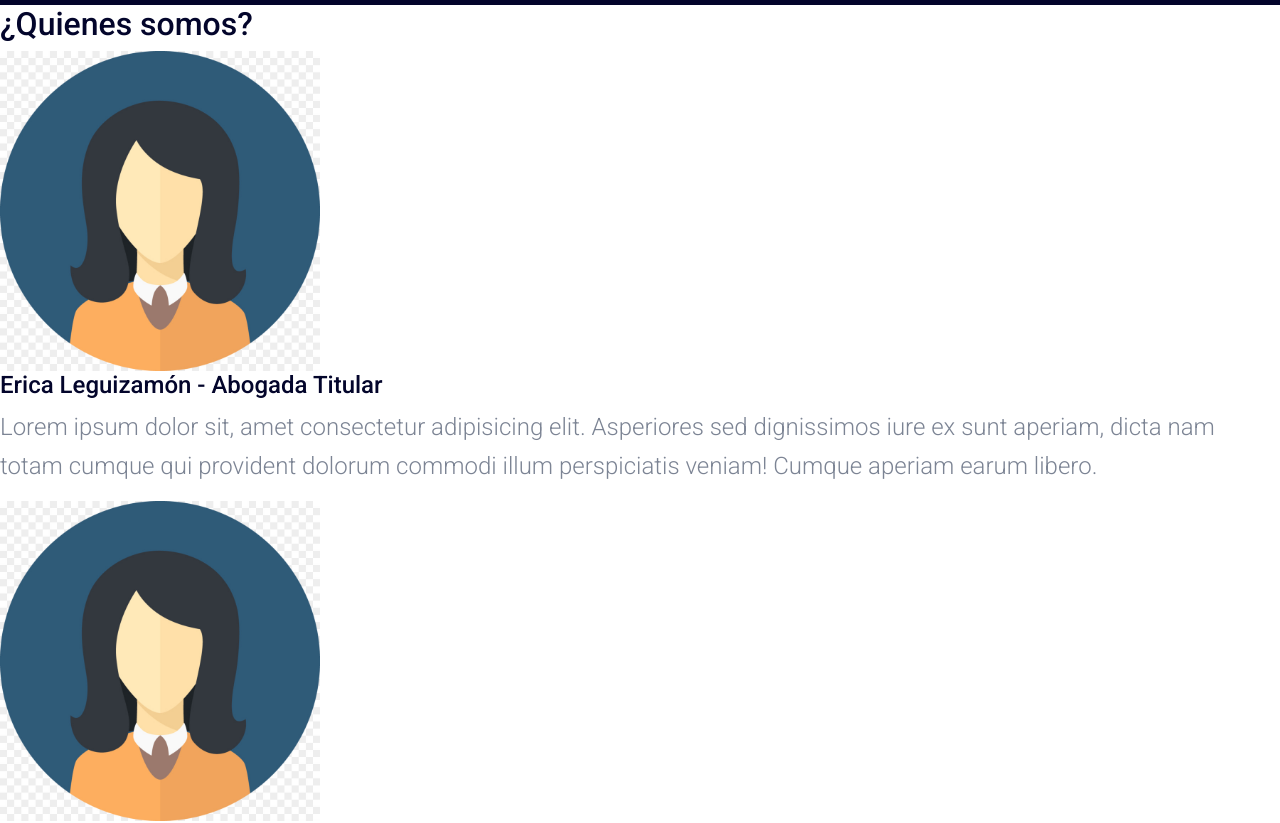
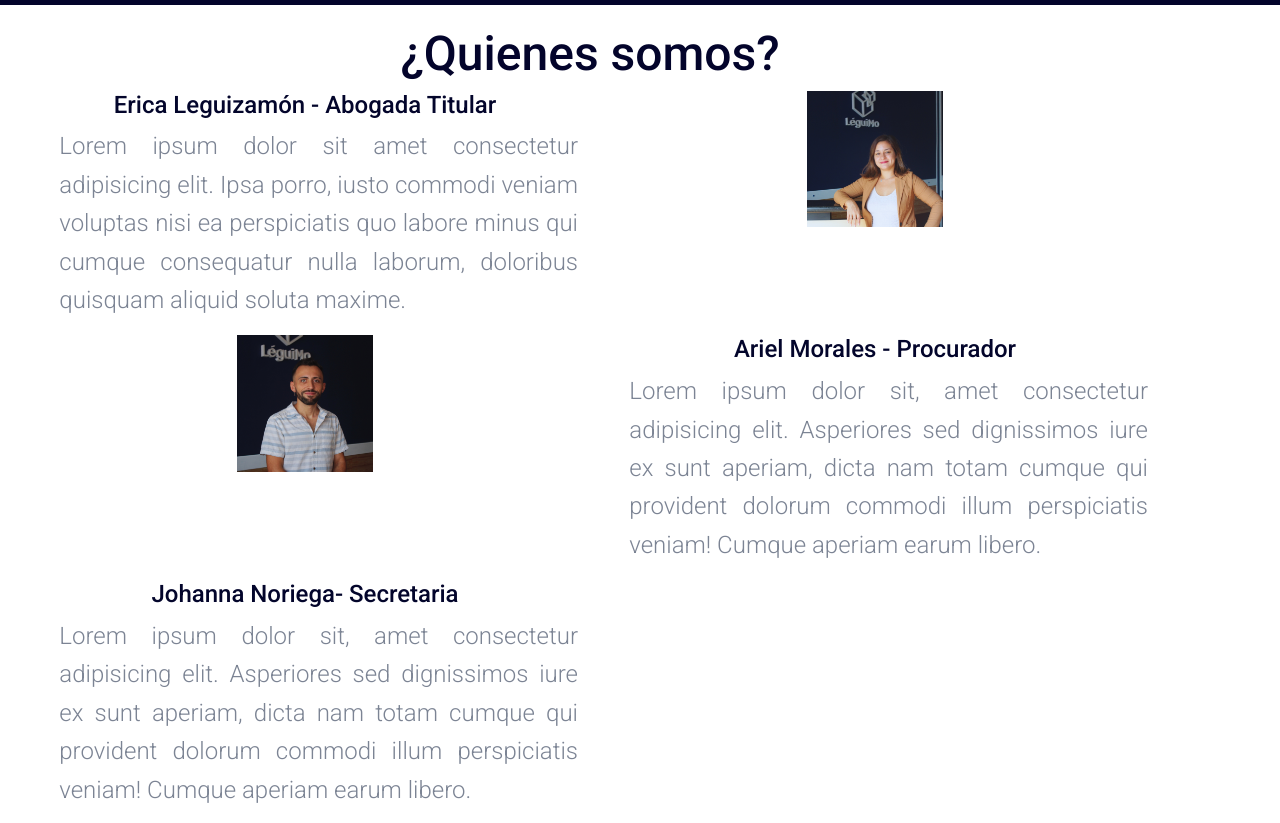
Before and after one commit to Leguimo/Preentrega2-Leguizamon, a plain HTML site: page asset/pages/nosotros.html in a window 1280 px wide. Shown: the part 146-969 px from the top of the page. Drawn offline with nearby package versions, Linux system fonts and the light colour scheme.

Commit message:
agrego fotos

```diff
--- a/asset/pages/nosotros.html
+++ b/asset/pages/nosotros.html
@@ -1,5 +1,6 @@
 <!DOCTYPE html>
 <html lang="en">
+
 <head>
     <meta charset="UTF-8">
     <meta http-equiv="X-UA-Compatible" content="IE=edge">
@@ -8,10 +9,11 @@
     <title>Nosotros - Léguimo</title>
     <!--enlace a BT-->
     <link href="https://cdn.jsdelivr.net/npm/bootstrap@5.2.3/dist/css/bootstrap.min.css" rel="stylesheet"
-    integrity="sha384-rbsA2VBKQhggwzxH7pPCaAqO46MgnOM80zW1RWuH61DGLwZJEdK2Kadq2F9CUG65" crossorigin="anonymous">
+        integrity="sha384-rbsA2VBKQhggwzxH7pPCaAqO46MgnOM80zW1RWuH61DGLwZJEdK2Kadq2F9CUG65" crossorigin="anonymous">
     <!--enlace a hoja CSS propia-->
     <link rel="stylesheet" href="../../css/style.css">
 </head>
+
 <body>
     <!--inicia barra de navegación-->
     <nav class="navbar navbar-expand-lg botonera">
@@ -43,22 +45,33 @@
     <header>
     </header>
     <main>
-        <h2>¿Quienes somos?</h2>
-        <section>
-            <img class= "imagen" src="../img/persona1.jpg" alt="">
-            <h3>Erica Leguizamón - Abogada Titular</h3>
-            <p>Lorem ipsum dolor sit, amet consectetur adipisicing elit. Asperiores sed dignissimos iure ex sunt aperiam, dicta nam totam cumque qui provident dolorum commodi illum perspiciatis veniam! Cumque aperiam earum libero.</p>
-        </section>
-        <section>
-            <img class= "imagen" src="../img/persona1.jpg" alt="">
-            <h3>Ariel Morales - Procurador</h3>
-            <p>Lorem ipsum dolor sit, amet consectetur adipisicing elit. Asperiores sed dignissimos iure ex sunt aperiam, dicta nam totam cumque qui provident dolorum commodi illum perspiciatis veniam! Cumque aperiam earum libero.</p>
-        </section>
-        <section>
-            <img class= "imagen" src="../img/persona1.jpg" alt="">
-            <h3>Johanna Noriega - Secretaria</h3>
-            <p>Lorem ipsum dolor sit, amet consectetur adipisicing elit. Asperiores sed dignissimos iure ex sunt aperiam, dicta nam totam cumque qui provident dolorum commodi illum perspiciatis veniam! Cumque aperiam earum libero.</p>
-        </section>
+        <div class="container text-center">
+            <h1 class="text-blue">¿Quienes somos?</h1>
+            <div class="row row-cols-2">
+                <div class="col">
+                    <h3>Erica Leguizamón - Abogada Titular</h3>
+                    <p class="text-justify">Lorem ipsum dolor sit amet consectetur adipisicing elit. Ipsa porro, iusto commodi veniam
+                        voluptas nisi ea perspiciatis quo labore minus qui cumque consequatur nulla laborum, doloribus
+                        quisquam aliquid soluta maxime.</p>
+                </div>
+                <div class="col"><img class="imagen" src="../img/fotoeri.jpg" alt=""></div>
+                <div class="col"><img class="imagen" src="../img/fotoari.jpg" alt=""></div>
+                <div class="col">
+                    <h3>Ariel Morales - Procurador</h3>
+                    <p class="text-justify">Lorem ipsum dolor sit, amet consectetur adipisicing elit. Asperiores sed dignissimos iure ex sunt
+                        aperiam, dicta nam totam cumque qui provident dolorum commodi illum perspiciatis veniam! Cumque
+                        aperiam earum libero.</p>
+                </div>
+                <div class="col">
+                    <h3>Johanna Noriega- Secretaria</h3>
+                    <p class="text-justify">Lorem ipsum dolor sit, amet consectetur adipisicing elit. Asperiores sed dignissimos iure ex sunt
+                        aperiam, dicta nam totam cumque qui provident dolorum commodi illum perspiciatis veniam! Cumque
+                        aperiam earum libero.</p>
+                    <div class="col"><img class="imagen" src="../img/fotojoha.jpg alt=""></div>
+                </div>
+            </div>
+        </div>
+
     </main>
     <footer><!--comienza pie de pagina-->
         <div class="footer">
--- a/css/style.css
+++ b/css/style.css
@@ -186,7 +186,8 @@ p {
     height: 40vw;
 }
 
-/**RESPONSIVE**/
+
+    /**RESPONSIVE**/
 
 @media (max-width: 600px) {
  .botonera img {
```
Also changed, not shown: asset/img/fotoari.jpg (added), asset/img/fotoeri.jpg (added), asset/img/fotojoha.jpg (added).
